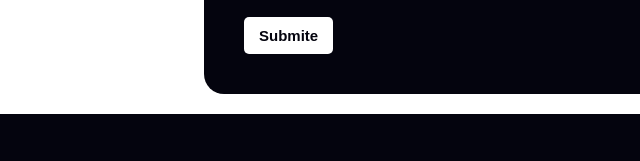
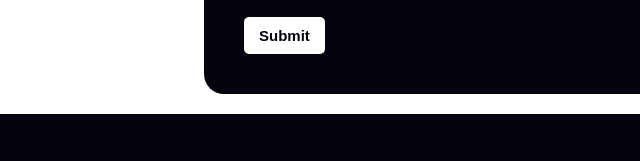
Before and after one commit to RagulB-05/Shop-Ease-E-Commerce-Website, a plain HTML site: page contact.html in a window 1280 px wide. Shown: the part 501-662 px from the top of the page, 64-704 px from the left. Drawn offline with Linux system fonts and the light colour scheme.

Commit message:
corrected spelling

```diff
--- a/contact.html
+++ b/contact.html
@@ -70,7 +70,7 @@
           </label>
         </div>
 
-        <button>Submite</button>
+        <button>Submit</button>
       </div>
     </section>
 
```
